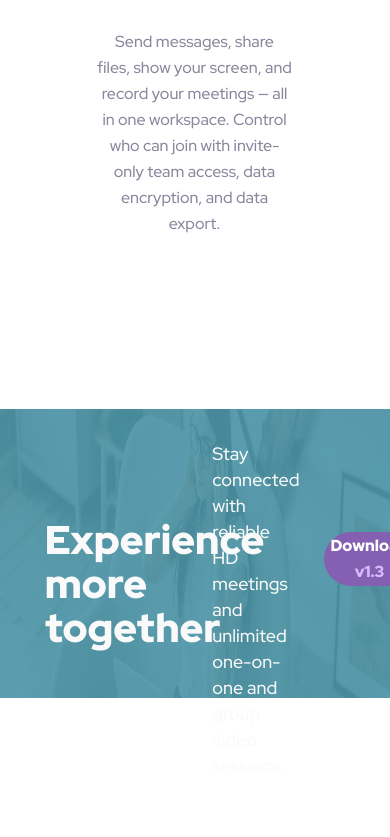
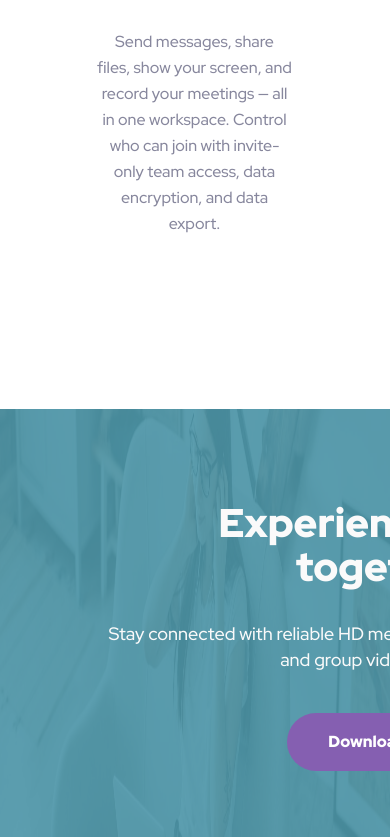
Before and after one commit to dialectrical/meet-landing-page, a React (Create React App) app: page / in a window 390 px wide. Shown: the part 1664-2501 px from the top of the page. Before the commit the page ends 2443 px from the top, so only its background shows below. Built offline with nearby package versions, Linux system fonts and the light colour scheme.

Commit message:
feat: add StyledFooterContainer tablet style

```diff
--- a/src/components/styles/StyledButton.js
+++ b/src/components/styles/StyledButton.js
@@ -1,7 +1,7 @@
 import styled from "styled-components";
 
 export const StyledButton = styled.button`
-  height: 6.44vh;
+  height: 58px;
   width: ${(props) => props.theme.width};
   border: none;
   border-radius: 29px;
--- a/src/components/styles/StyledFooterContainer.js
+++ b/src/components/styles/StyledFooterContainer.js
@@ -52,4 +52,29 @@ export const StyledFooterContainer = styled.div`
       background-color: #b18bdd;
     }
   }
+  @media (max-width: 768px) {
+    width: 768px;
+    height: 428px;
+    flex-direction: column;
+    text-align: center;
+    div {
+      height: 428px;
+    }
+    img {
+      height: 428px;
+    }
+    h3 {
+      width: 457px;
+      height: 88px;
+      margin: 92px 156px 32px 155px;
+    }
+    p {
+      width: 573px;
+      height: 52px;
+      margin: 0 98px 0 97px;
+    }
+    button {
+      margin: 40px 288px 0 287px;
+    }
+  }
 `;
```
